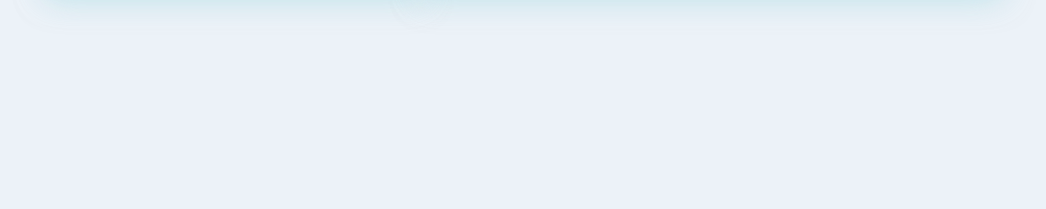
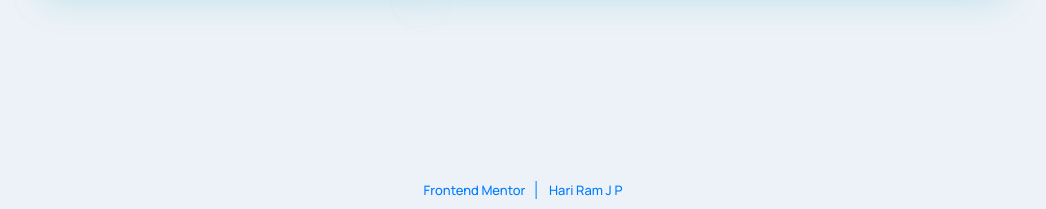
Before and after one commit to hariramjp777/frontend-article-preview-component, a plain HTML site: page index.html in a window 1280 px wide. Shown: the part 591-800 px from the top of the page, without its empty margins (117-1163 px from the left). Drawn offline with Linux system fonts and the light colour scheme.

Commit message:
Add Attribution

```diff
--- a/index.html
+++ b/index.html
@@ -60,5 +60,11 @@
         </div>
       </div>
     </main>
+    <div class="attribution">
+      <a href="https://www.frontendmentor.io?ref=challenge" target="_blank"
+        >Frontend Mentor</a
+      >
+      <a href="https://github.com/hariramjp777" target="_blank">Hari Ram J P</a>
+    </div>
   </body>
 </html>
--- /dev/null
+++ b/scss/partials/_attribution.scss
@@ -0,0 +1,21 @@
+.attribution {
+  position: absolute;
+  left: 50%;
+  bottom: 1rem;
+  transform: translate(-50%, 0);
+  font-size: 1.3rem;
+  a {
+    color: color(link);
+    text-decoration: none;
+    &:hover {
+      text-decoration: underline;
+    }
+    &:nth-child(1) {
+      border-right: 0.1rem solid;
+      padding-right: 1rem;
+    }
+    &:nth-child(2) {
+      padding-left: 1rem;
+    }
+  }
+}
--- a/scss/partials/_variables.scss
+++ b/scss/partials/_variables.scss
@@ -6,6 +6,7 @@ $colors: (
   grayishBlue: hsl(212, 23%, 69%),
   lightGrayishBlue: hsl(210, 46%, 95%),
   lightBlue: hsla(187, 52%, 80%, 0.5),
+  link: #007bff,
 );
 
 //function to get color
--- a/scss/styles.scss
+++ b/scss/styles.scss
@@ -3,3 +3,4 @@
 @import "./partials/main";
 @import "./partials/imgcontainer";
 @import "./partials/txtcontainer";
+@import "./partials/attribution";
```
Also changed, not shown: css/styles.css, 1 other file.
